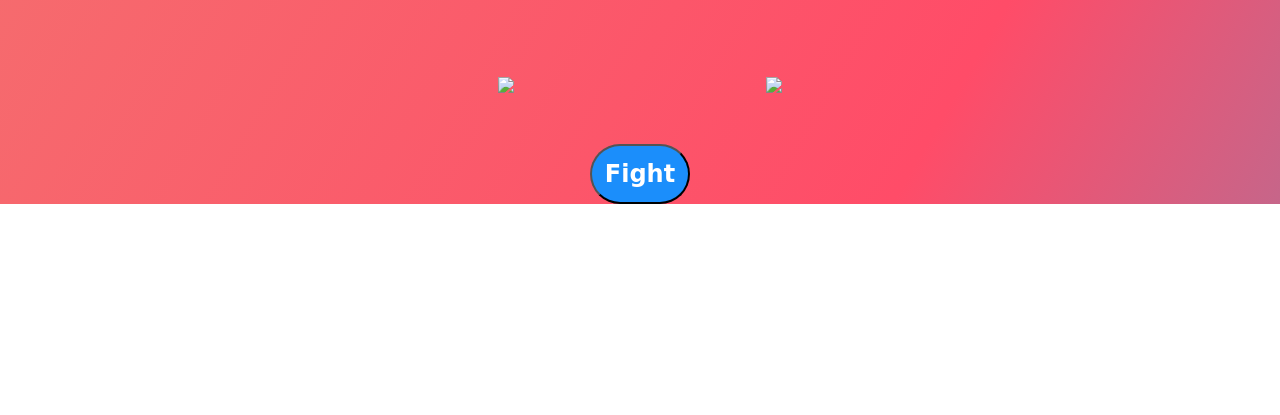
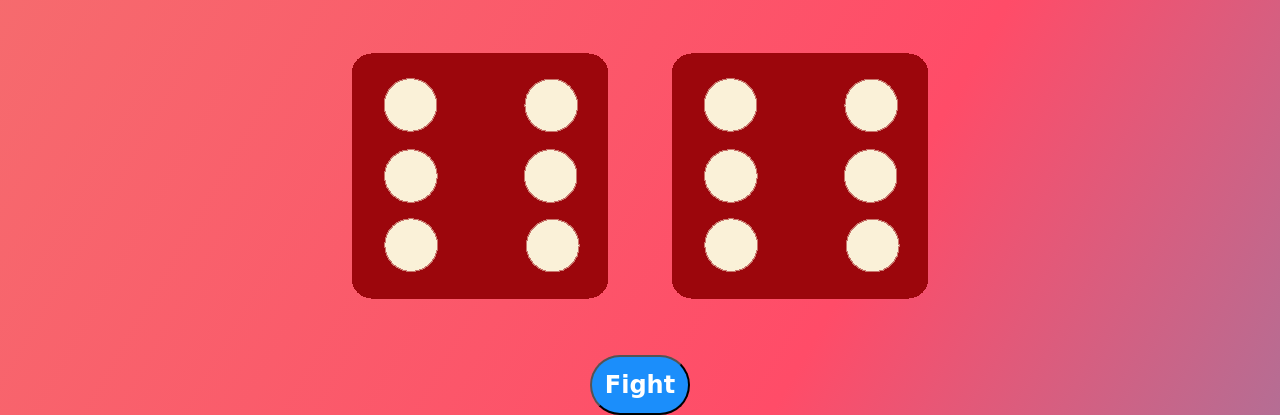
Before and after one commit to rxjans/dicegame1, a plain HTML site: page index.html in a window 1280 px wide. Shown: the part 710-1125 px from the top of the page. Before the commit the page ends 914 px from the top, so only its background shows below. Drawn offline with Linux system fonts and the light colour scheme; the site is published under a folder, as on GitHub Pages, so addresses that start at the root find nothing; a web font is replaced by a local one.

Commit message:
Update index.html

```diff
--- a/index.html
+++ b/index.html
@@ -14,17 +14,17 @@
 
         <div class="player1">
             <h4>Player1</h4>
-            <img src="/images/dice6.png">
+            <img src="./images/dice6.png">
         </div>
 
         <div class="player2">
             <h4>Player2</h4>
-            <img src="/images/dice6.png">
+            <img src="./images/dice6.png">
         </div>
 
         <div class="fight">
         <button class="btn" onclick="match()">Fight</button>
         </div>
-        <script src="index.js" type="text/javascript"></script>
+        <script src="./index.js" type="text/javascript"></script>
     </body>
 </html>
```
